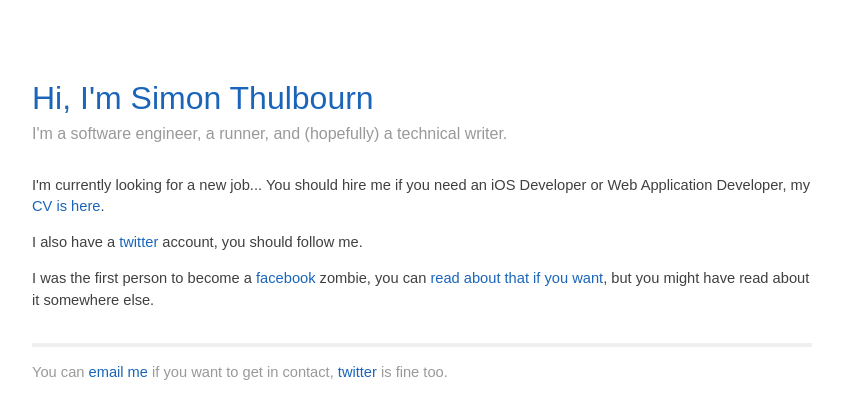
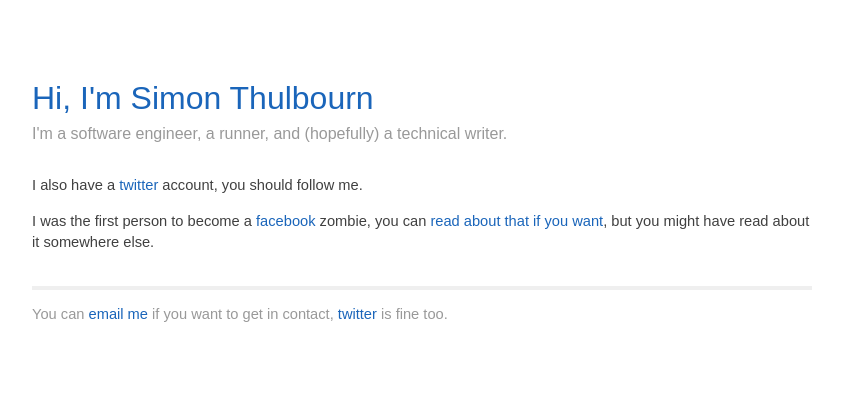
Before and after one commit to alexforrow/alexforrow.github.com, a Jekyll site: the page built from index.html, in a window 1280 px wide. Shown: the top 419 px of the page, without its empty margins (218-1061 px from the left). Built offline with Jekyll 4.4.1, drawn with Linux system fonts in a browser that asks for light colours; Markdown is read by kramdown in place of the engine named in the settings.

Commit message:
removes CV

```diff
--- a/index.html
+++ b/index.html
@@ -4,7 +4,7 @@ title: Hi, I'm Simon Thulbourn
 ---
 
 <section id="blurb">
-	<p>I'm currently looking for a new job... You should hire me if you need an iOS Developer or Web Application Developer, my <a href="/cv.pdf">CV is here</a>.</p>
+	<!-- <p>I'm currently looking for a new job... You should hire me if you need an iOS Developer or Web Application Developer, my <a href="/cv.pdf">CV is here</a>.</p> -->
 	<p>I also have a <a href="http://twitter.com/sthulbourn" title="@sthulbourn on Twitter">twitter</a> account, you should follow me.</p>
 
 	<p>I was the first person to become a <a href="http://facebook.com/sthulbourn" title="Simon Thulbourn on Facebook">facebook</a> zombie, you can <a href="not_dead.html" title="How I became a Facebook zombie">read about that if you want</a>, but you might have read about it somewhere else.</p>
```
